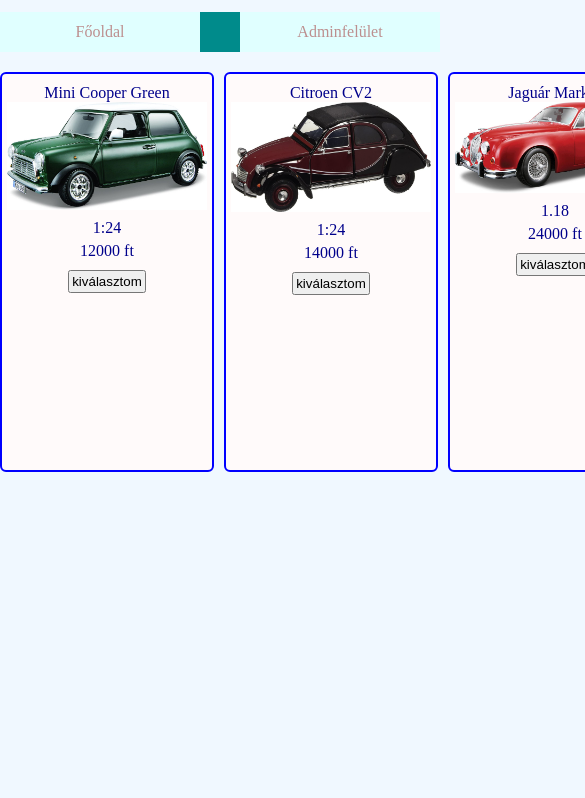
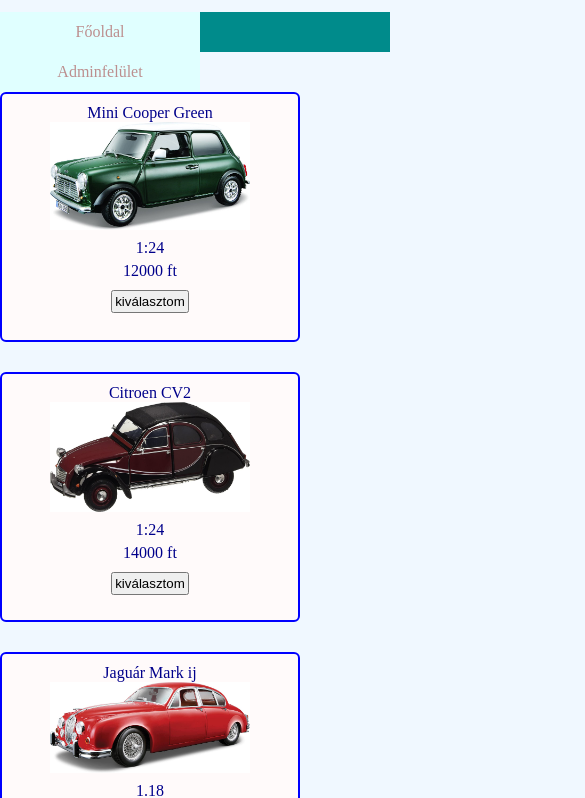
Before and after one commit to zltnszekeres/webaruhaz-2, a plain HTML site: page index.html in a window 390 px wide. Shown: the part 48-846 px from the top of the page, 585 px wide, since content can reach past the window. Drawn offline with Linux system fonts and the light colour scheme.

Commit message:
reszponziv

```diff
--- a/style.css
+++ b/style.css
@@ -90,11 +90,7 @@ nav#navigacio ul li a:hover {
 .container{
 
 
-    /*display: flex;
-    justify-content: space-between;
-    flex-wrap: row wrap;
 
-  */
   display: flex;
   flex-direction: row;
   justify-content: space-between;
@@ -147,3 +143,23 @@ form{
   padding: 2px;
   border-radius: 2px;
 }
+
+@media only screen and (max-width: 600px) {
+  nav#navigacio ul{
+    display: flex;
+    flex-direction: column;
+    gap: 0px;
+  }
+  .container{
+
+
+
+    display: flex;
+    flex-direction: column;
+  }
+  .adatlap{
+    margin-top: 20px;
+    max-width: 300px;
+    height: 250px;
+  }
+}
```
